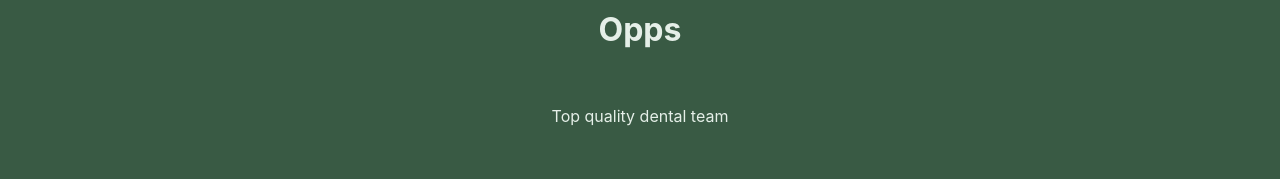
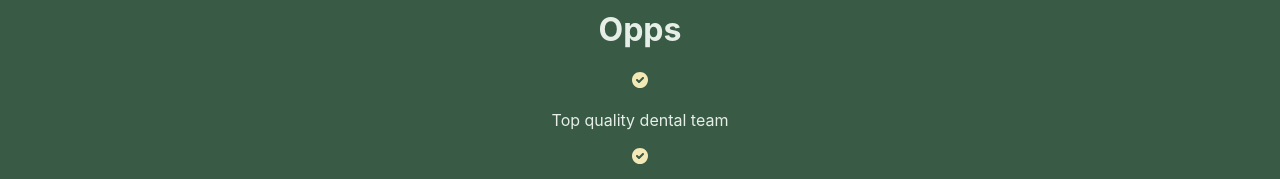
Before and after one commit to MuhammadTurkmen/Dental-Landing-Page-React, a React (Create React App) app: page / in a window 1280 px wide. Shown: the part 763-942 px from the top of the page. Built offline with nearby package versions, Linux system fonts and the light colour scheme.

Commit message:
adding check

```diff
--- a/src/components/Benefits.js
+++ b/src/components/Benefits.js
@@ -20,10 +20,10 @@ function Benefits() {
         <div className="text-container">
           <h1>Opps</h1>
           <div className="benefits-container">
-            {all_benefits.map(({ id, name }) => {
+            {all_benefits.map(({ id, name, check }) => {
               return (
                 <div key={id}>
-                  <img src="" alt="" />
+                  <img src={check} alt="" />
                   <p>{name}</p>
                 </div>
               );
--- a/src/data.js
+++ b/src/data.js
@@ -1,5 +1,6 @@
 import smile from "./images/smile_girl.svg";
 import tooth from "./images/svg/icons8-tooth-50 1.png";
+import check from "./images/svg/CheckCircle.svg";
 
 export const links = [
   {
@@ -70,21 +71,26 @@ export const all_benefits = [
   {
     id: 1,
     name: "Top quality dental team",
+    check,
   },
   {
     id: 2,
     name: "immunization",
+    check,
   },
   {
     id: 3,
     name: "Discount on all dental treatment ",
+    check,
   },
   {
     id: 4,
     name: "immunization",
+    check,
   },
   {
     id: 5,
     name: "Emergence services",
+    check,
   },
 ];
```
Also changed, not shown: src/images/svg/CheckCircle.svg (added).
